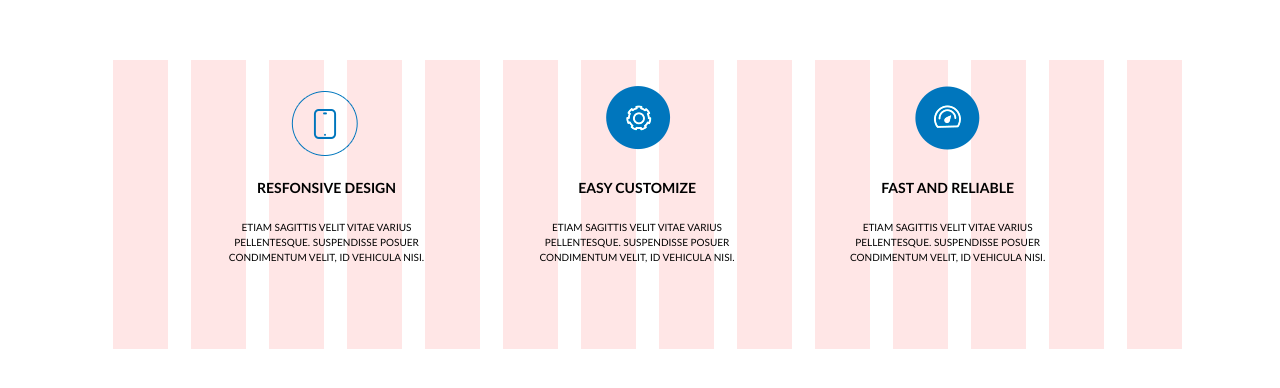
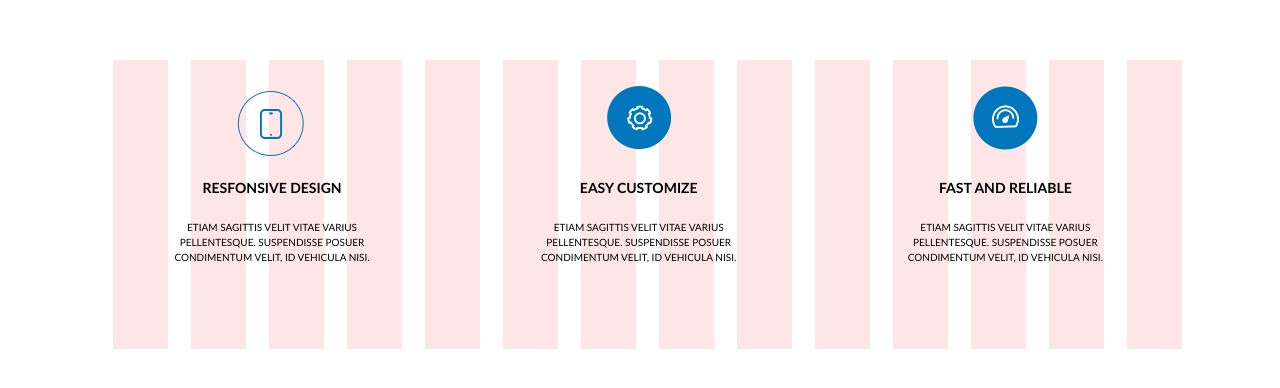
Before and after one commit to innabereshuk/services, a plain HTML site: page index.html in a window 1280 px wide. Shown: the part 196-584 px from the top of the page. Drawn offline with Linux system fonts and the light colour scheme.

Commit message:
init commit

```diff
--- a/css/styles.css
+++ b/css/styles.css
@@ -36,7 +36,7 @@ a, button {
 
 
 .kontent {
-    width: 363px;
+    width: 33.1%;
     height: 100%;
     display: inline-block;
     text-align: center;
@@ -62,18 +62,9 @@ h2, p {
     text-transform: uppercase;
 }
 
-.kont {
+.kontent__box {
     width: 210px;
 }
-
-.kont.col {
-    margin: 0 0 0 110px;
-}
-
-.kont.col2 {
-    margin: 0 110px 0 0;
-}
-
 
 .bg:hover {
    filter: opacity(1) brightness(2);
--- a/index.html
+++ b/index.html
@@ -13,19 +13,19 @@
     <section>
         <div class="container">
             <div class="kontent">
-                <div class="kontent kont col"><img class="bg" src="image1.png">
+                <div class="kontent kontent__box"><img class="bg" src="image1.png">
                     <h2>Resfonsive Design</h2><br>
                     <p>Etiam sagittis velit vitae varius pellentesque. Suspendisse posuer condimentum velit, id vehicula nisi.</p>
                 </div>
             </div>
             <div class="kontent">
-                <div class="kontent kont col1"><img class="bg" src="image2.png" alt="Icon2">
+                <div class="kontent kontent__box"><img class="bg" src="image2.png" alt="Icon2">
                      <h2>Easy Customize</h2><br>
                      <p>Etiam sagittis velit vitae varius pellentesque. Suspendisse posuer condimentum velit, id vehicula nisi.</p>
                 </div>
             </div>
             <div class="kontent">
-                <div class="kontent kont col2"><img class="bg" src="image3.png" alt="Icon3">
+                <div class="kontent kontent__box"><img class="bg" src="image3.png" alt="Icon3">
                      <h2>Fast and reliable</h2><br>
                      <p>Etiam sagittis velit vitae varius pellentesque. Suspendisse posuer condimentum velit, id vehicula nisi.</p>
                  </div>
```
